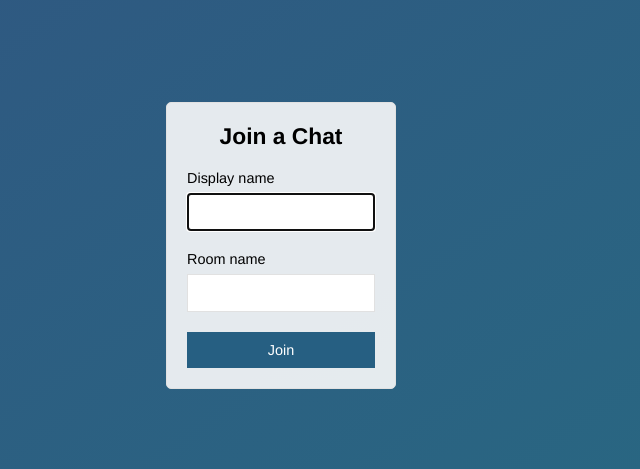
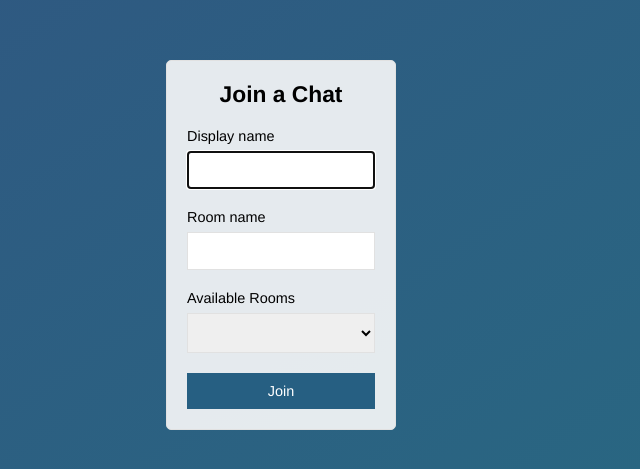
Before and after one commit to BrunoWozniak/node-course-chat, a website: page public/index.html in a window 1280 px wide. Shown: the part 155-624 px from the top of the page, without its empty margins (359-999 px from the left). Drawn offline with Linux system fonts and the light colour scheme.

Commit message:
Update index.html

```diff
--- a/public/index.html
+++ b/public/index.html
@@ -23,6 +23,12 @@
         <input type="text" name="room"/>
       </div>
       <div class="form-field">
+        <label>Available Rooms</label>
+        <select class="" id="roomsList">
+
+        </select>
+      </div>
+      <div class="form-field">
         <button>Join</button>
       </div>
     </form>
```
